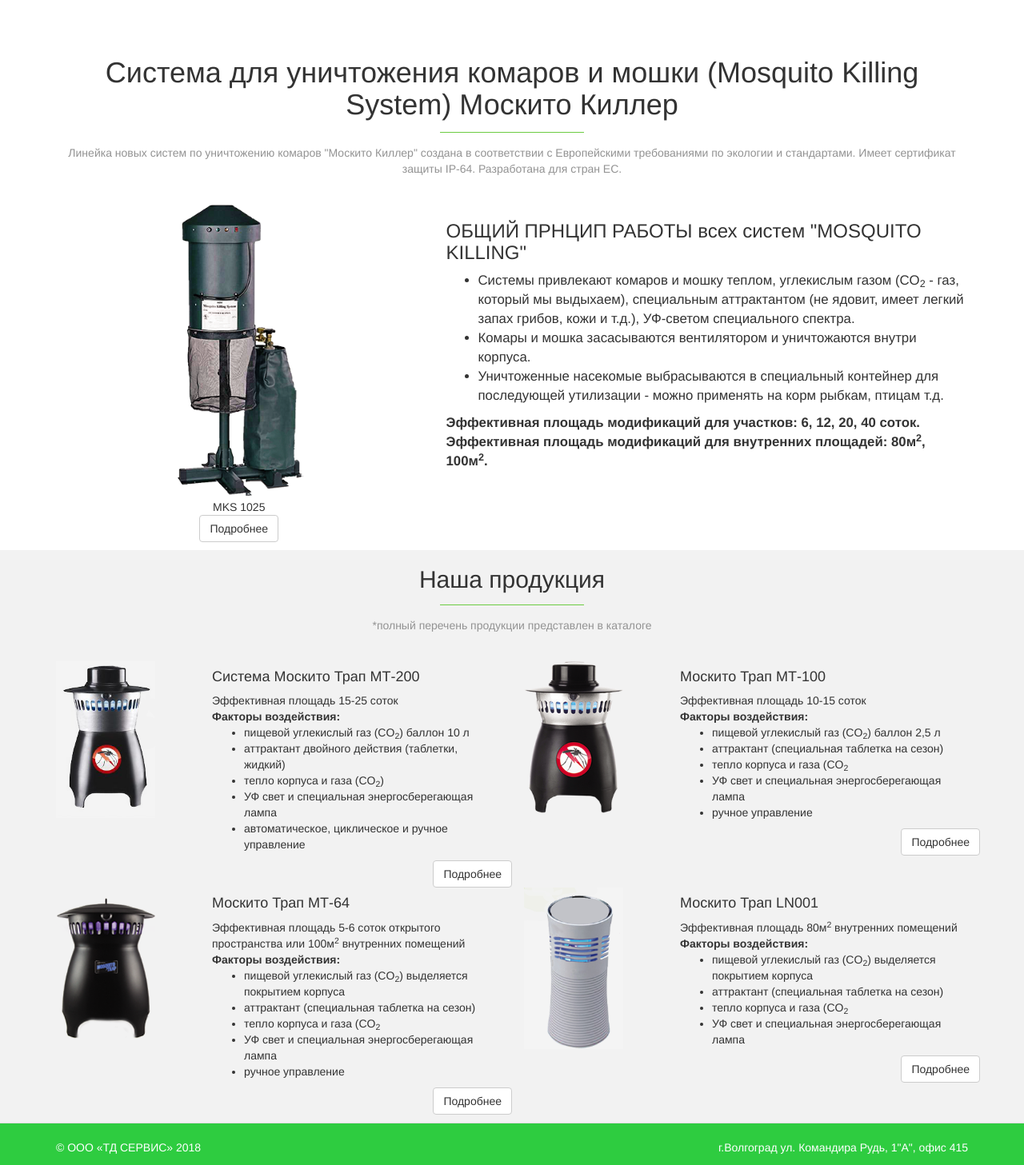
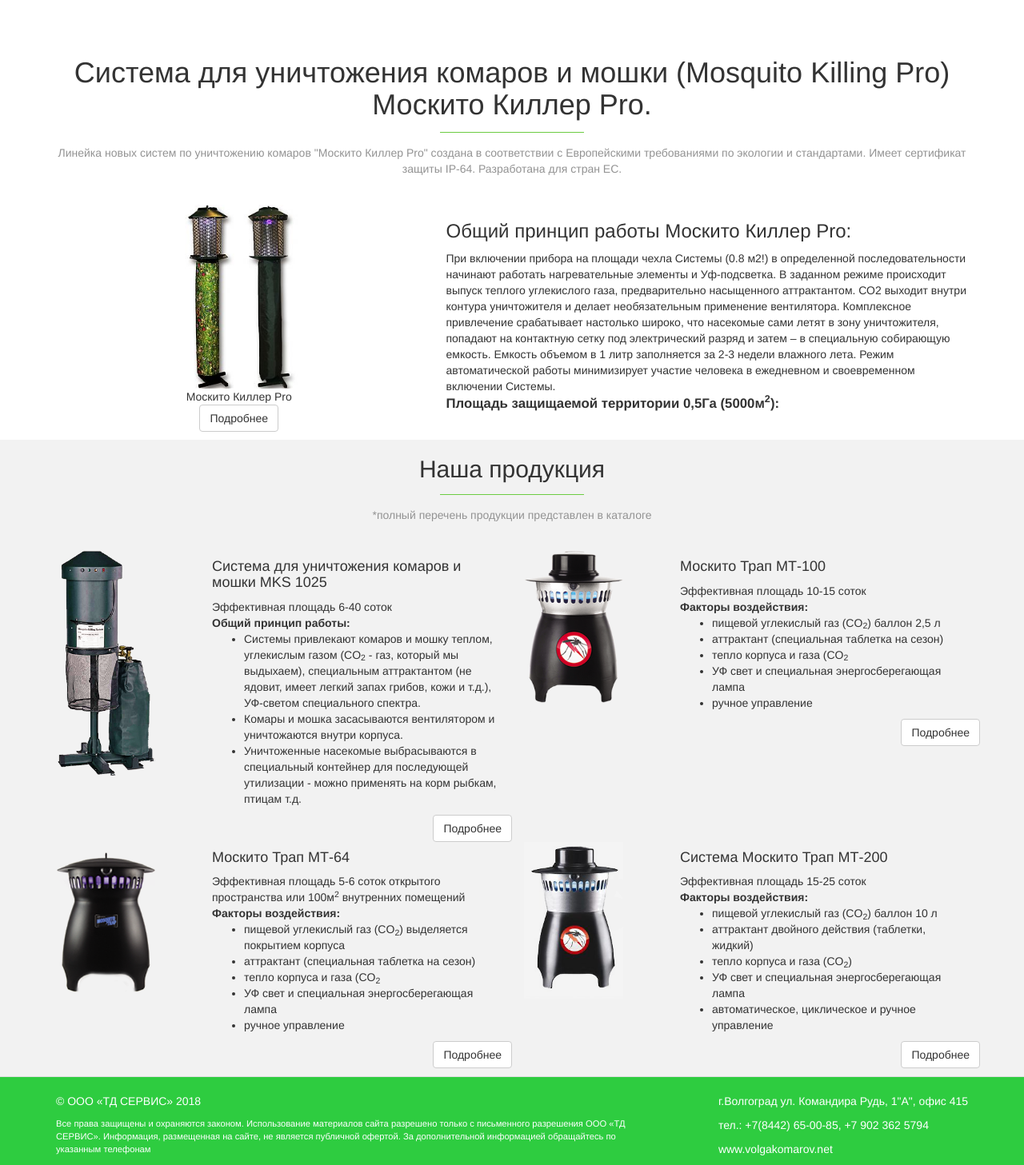
Before and after one commit to vuylov/vlgkomar, a Yii app: template views/site/index.php in a window 1280 px wide. Shown: the top 1457 px of the page at 80% size. Run offline with PHP 8.4 and a stand-in for Yii, Linux system fonts and the light colour scheme; the template is opened without the code that fills it, so the values that code supplies are empty; some libraries are stand-ins or nearby versions.

Commit message:
Update information

```diff
--- a/views/site/index.php
+++ b/views/site/index.php
@@ -30,26 +30,30 @@ $this->title = 'Системы и ловушки для уничтожения
         ]);?>
     </div>
     <div class="container headings padding-bottom-10">
-        <h1 class="text-center">Система для уничтожения комаров и мошки (Mosquito Killing System) Москито Киллер</h1>
+        <h1 class="text-center">Система для уничтожения комаров и мошки (Mosquito Killing Pro) Москито Киллер Pro.</h1>
         <div class="seper center-block"></div>
         <p class="text-center">
-            Линейка новых систем по уничтожению комаров "Москито Киллер" создана в соответствии с Европейскими требованиями по экологии и стандартами. Имеет сертификат защиты IP-64. Разработана для стран ЕС.
+            Линейка новых систем по уничтожению комаров "Москито Киллер Pro" создана в соответствии с Европейскими требованиями по экологии и стандартами. Имеет сертификат защиты IP-64. Разработана для стран ЕС.
         </p>
         <div class="row">
             <div class="col-md-5 text-center">
-                <?= Html::img('@web/images/products/mks1025.png', ['class' => 'responsive', 'width' => '35%']);?>
-                <div>MKS 1025</div>
-				<?= Html::a('Подробнее', ['category/view', 'id' => 11, 'product' => 7], ['class' => 'btn btn-default']);?>
+                <?= Html::img('@web/upload/1N-KAib0rvKHqS18.jpg', ['class' => 'responsive', 'width' => '35%']);?>
+                <div>Москито Киллер Pro</div>
+				<?= Html::a('Подробнее', ['category/view', 'id' => 11, 'product' => 37], ['class' => 'btn btn-default']);?>
             </div>
             <div class="col-md-7">
-                <h3>ОБЩИЙ ПРНЦИП РАБОТЫ всех систем "MOSQUITO KILLING"</h3>
-                <ul class="mosquito-features">
-                    <li>Системы привлекают комаров и мошку теплом, углекислым газом (CO<sub>2</sub> - газ, который мы выдыхаем), специальным аттрактантом (не ядовит, имеет легкий запах грибов, кожи и т.д.), УФ-светом специального спектра.</li>
-                    <li>Комары и мошка засасываются вентилятором и уничтожаются внутри корпуса.</li>
-                    <li>Уничтоженные насекомые выбрасываются в специальный контейнер для последующей утилизации - можно применять на корм рыбкам, птицам т.д.</li>
-                </ul>
-                <div class="mosquito-features bold">Эффективная площадь модификаций для участков: 6, 12, 20, 40 соток.</div>
-                <div class="mosquito-features bold">Эффективная площадь модификаций для внутренних площадей: 80м<sup>2</sup>, 100м<sup>2</sup>.</div>
+                <h3>Общий принцип работы Москито Киллер Pro:</h3>
+                <div>
+                    При включении прибора на площади чехла Системы (0.8 м2!) в определенной последовательности начинают
+                    работать нагревательные элементы и Уф-подсветка. В заданном режиме происходит выпуск теплого
+                    углекислого газа, предварительно насыщенного аттрактантом. СО2 выходит внутри контура
+                    уничтожителя и делает необязательным применение вентилятора. Комплексное привлечение срабатывает
+                    настолько широко, что насекомые сами летят в зону уничтожителя, попадают на контактную сетку под
+                    электрический разряд и затем – в специальную собирающую емкость. Емкость объемом в 1 литр
+                    заполняется за 2-3 недели влажного лета. Режим автоматической работы минимизирует участие человека
+                    в ежедневном и своевременном включении Системы.
+                </div>
+                <div class="mosquito-features bold">Площадь защищаемой территории 0,5Га (5000м<sup>2</sup>): </div>
             </div>
         </div>
     </div>
@@ -64,22 +68,20 @@ $this->title = 'Системы и ловушки для уничтожения
                 <div class="col-md-6">
                     <div class="row">
                         <div class="col-md-4">
-                            <?= Html::img('@web/images/products/mt200.png', ['class' => 'img-responsive product-image']);?>
+                            <?= Html::img('@web/images/products/mks1025.png', ['class' => 'img-responsive product-image']);?>
                         </div>
                         <div class="col-md-8">
-                            <h4>Система Москито Трап МТ-200</h4>
-                            <div>Эффективная площадь 15-25 соток</div>
-                            <div><b>Факторы воздействия:</b></div>
+                            <h4>Система для уничтожения комаров и мошки MKS 1025</h4>
+                            <div>Эффективная площадь 6-40 соток</div>
+                            <div><b>Общий принцип работы:</b></div>
                             <ul>
-                                <li>пищевой углекислый газ (CO<sub>2</sub>) баллон 10 л</li>
-                                <li>аттрактант двойного действия (таблетки, жидкий)</li>
-                                <li>тепло корпуса и газа (CO<sub>2</sub>)</li>
-                                <li>УФ свет и специальная энергосберегающая лампа</li>
-                                <li>автоматическое, циклическое и ручное управление</li>
+                                <li>Системы привлекают комаров и мошку теплом, углекислым газом (CO<sub>2</sub> - газ, который мы выдыхаем), специальным аттрактантом (не ядовит, имеет легкий запах грибов, кожи и т.д.), УФ-светом специального спектра.</li>
+                                <li>Комары и мошка засасываются вентилятором и уничтожаются внутри корпуса.</li>
+                                <li>Уничтоженные насекомые выбрасываются в специальный контейнер для последующей утилизации - можно применять на корм рыбкам, птицам т.д.</li>
                             </ul>
                         </div>
                         <div class="pull-right">
-                            <?= Html::a('Подробнее', ['category/view', 'id' => 11, 'product' => 10], ['class' => 'btn btn-default']);?>
+                            <?= Html::a('Подробнее', ['category/view', 'id' => 11, 'product' => 7], ['class' => 'btn btn-default']);?>
                         </div>
                     </div>
                 </div>
@@ -132,22 +134,22 @@ $this->title = 'Системы и ловушки для уничтожения
                 <div class="col-md-6">
                     <div class="row">
                         <div class="col-md-4">
-                            <?= Html::img('@web/images/products/ln001.png', ['class' => 'img-responsive product-image']);?>
+                            <?= Html::img('@web/images/products/mt200.png', ['class' => 'img-responsive product-image']);?>
                         </div>
                         <div class="col-md-8">
-
-                                <h4>Москито Трап LN001</h4>
-                                <div>Эффективная площадь 80м<sup>2</sup> внутренних помещений</div>
+                            <h4>Система Москито Трап МТ-200</h4>
+                            <div>Эффективная площадь 15-25 соток</div>
                             <div><b>Факторы воздействия:</b></div>
                             <ul>
-                                    <li>пищевой углекислый газ (CO<sub>2</sub>) выделяется покрытием корпуса</li>
-                                    <li>аттрактант (специальная таблетка на сезон)</li>
-                                    <li>тепло корпуса и газа (CO<sub>2</sub></li>
+                                <li>пищевой углекислый газ (CO<sub>2</sub>) баллон 10 л</li>
+                                <li>аттрактант двойного действия (таблетки, жидкий)</li>
+                                <li>тепло корпуса и газа (CO<sub>2</sub>)</li>
                                 <li>УФ свет и специальная энергосберегающая лампа</li>
+                                <li>автоматическое, циклическое и ручное управление</li>
                             </ul>
                         </div>
                         <div class="pull-right">
-                                <?= Html::a('Подробнее', ['category/view', 'id' => 12, 'product' => 13], ['class' => 'btn btn-default']);?>
+                            <?= Html::a('Подробнее', ['category/view', 'id' => 11, 'product' => 10], ['class' => 'btn btn-default']);?>
                         </div>
                     </div>
                 </div>
```
Also changed, not shown: web/upload/1N-KAib0rvKHqS18.jpg (added), 2 other files. Lines whose indentation alone changed are shown as unchanged.
